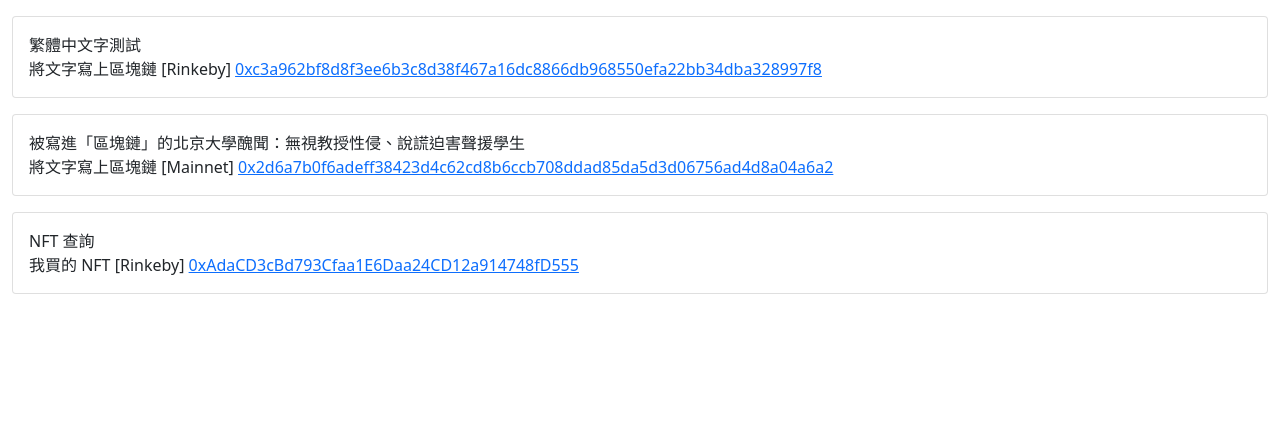
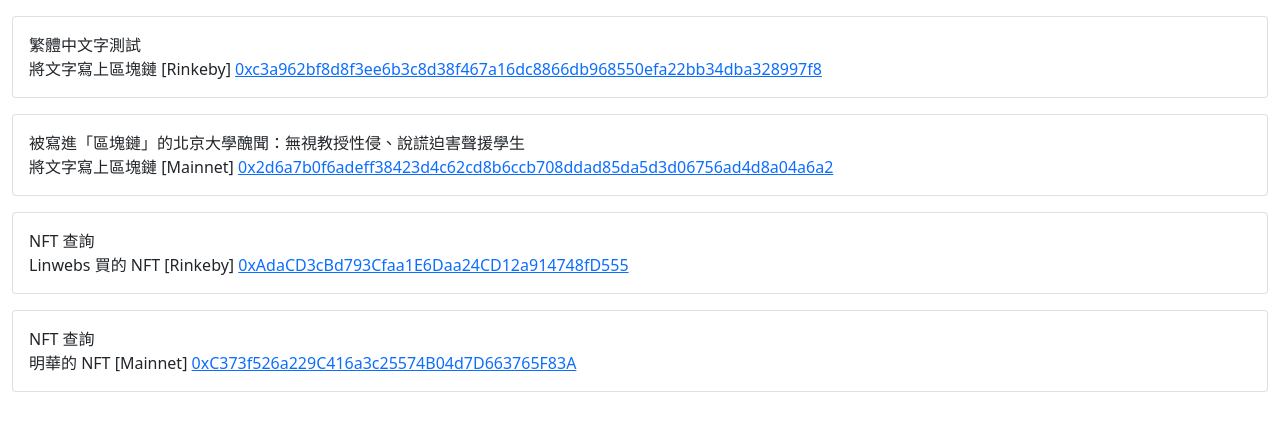
Before and after one commit to linwebs/block_chain_wallet, a Flask app: page /note in a window 1280 px wide. Shown: the part 73-504 px from the top of the page. Run offline with Flask 2, Linux system fonts and the light colour scheme; some libraries are stand-ins or nearby versions.

Commit message:
NFT網路切換

```diff
--- a/app.py
+++ b/app.py
@@ -268,7 +268,7 @@
 
 @app.route('/note')
 def page_note():
-	file = open('files/note.html', 'r')
+	file = open('files/note.html', 'r', encoding='UTF-8')
 	data = file.read()
 	file.close()
 	return render_template('note.html', page='note', network=get_choose_network(), content=data)
@@ -291,7 +291,7 @@
 
 
 def get_nft(address):
-	url = 'https://deep-index.moralis.io/api/v2/' + address + '/nft?chain=rinkeby&format=decimal'
+	url = 'https://deep-index.moralis.io/api/v2/' + address + '/nft?chain=' + get_choose_network() + '&format=decimal'
 	headers = {
 		'accept': 'application/json',
 		'X-API-Key': config.moralis_api_key
--- a/files/note.html
+++ b/files/note.html
@@ -22,8 +22,18 @@
 	<div class="card">
 		<div class="card-body">
 			NFT 查詢<br>
-			我買的 NFT [Rinkeby] <a
+			Linwebs 買的 NFT [Rinkeby] <a
 				href="/wallet/nft?address=0xAdaCD3cBd793Cfaa1E6Daa24CD12a914748fD555">0xAdaCD3cBd793Cfaa1E6Daa24CD12a914748fD555</a>
 		</div>
 	</div>
 </div>
+
+<div class="container-fluid mt-3">
+	<div class="card">
+		<div class="card-body">
+			NFT 查詢<br>
+			明華的 NFT [Mainnet] <a
+				href="/wallet/nft?address=0xC373f526a229C416a3c25574B04d7D663765F83A">0xC373f526a229C416a3c25574B04d7D663765F83A</a>
+		</div>
+	</div>
+</div>
--- a/templates/get_nft.html
+++ b/templates/get_nft.html
@@ -7,7 +7,9 @@
 		{% for i in nfts %}
 			<div class="card mb-3">
 				<div class="row">
-					<div class="col-md-4"><img src="{{ i['token_single']['image'] }}" alt="i['token_single']['name']" class="img-fluid rounded-start">
+					<div class="col-md-4">
+						<img src="{{ i['token_single']['image'] }}" alt="{{ i['token_single']['name'] }}"
+							 class="img-fluid rounded-start">
 					</div>
 					<div class="col-md-8">
 						<div class="card-body">
```
